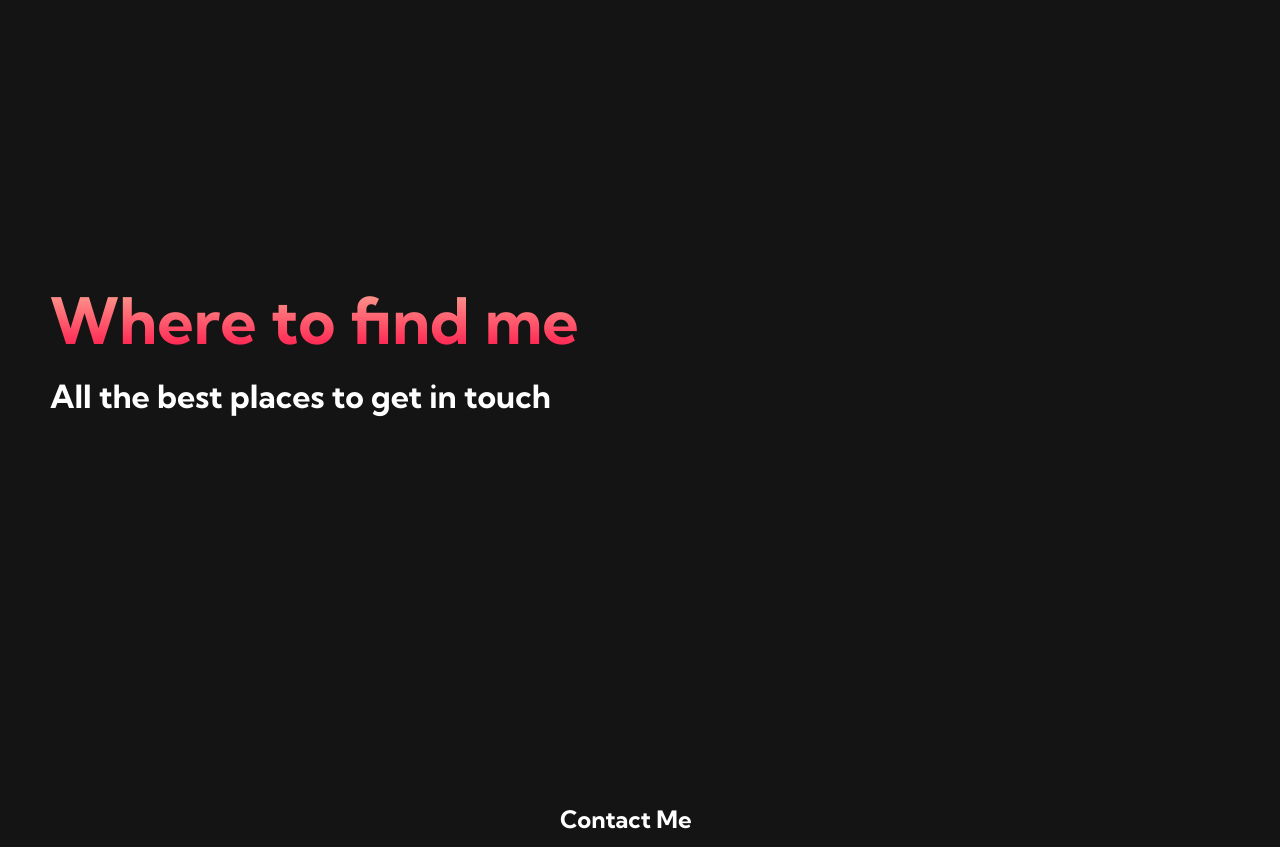
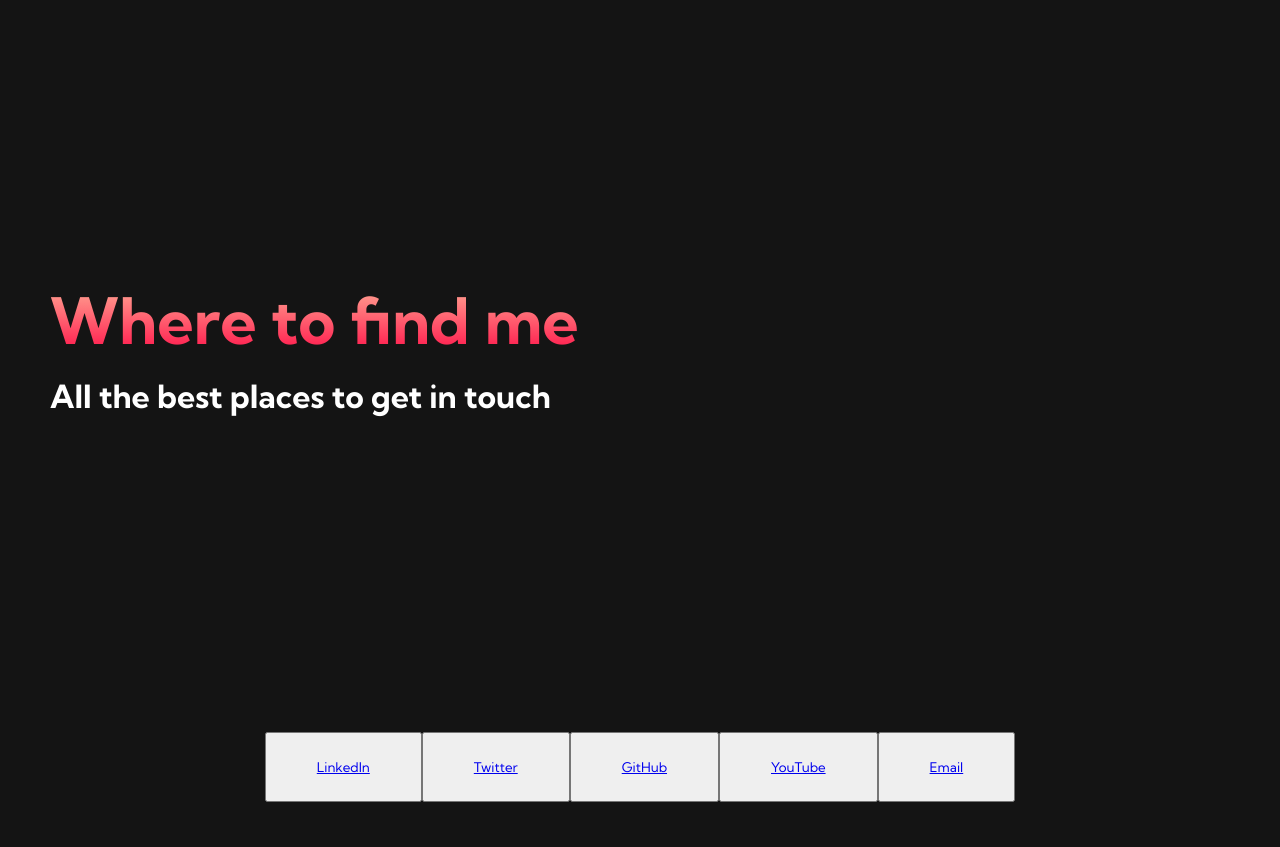
Before and after one commit to mattordev/mattor.dev, a plain HTML site: page links.html in a window 1280 px wide. Shown: the part 92-939 px from the top of the page. Drawn offline with Linux system fonts and the light colour scheme.

Commit message:
feat: added first version of buttons to links.html & links.css

```diff
--- a/css/links.css
+++ b/css/links.css
@@ -1,17 +1,17 @@
 /* Hero Section CSS */
 .main {
   background-color: #141414;
+  align-items: center;
 }
 
 .main__container {
-  display: grid;
-  grid-template-columns: 1fr 1fr;
+  display: flex;
   align-items: center;
   justify-self: center;
   margin: 0 auto;
   height: 90vh;
   background-color: #141414;
-  z-index: 1;
+
   width: 100%;
   max-width: 1300;
   padding: 0 50px;
@@ -36,11 +36,20 @@
   color: #fff;
 }
 
+.button__container {
+  align-items: center;
+  justify-content: center;
+  display: flex;
+}
+
+.button__container button {
+  padding: 25px 50px;
+  margin: 1.5rem 0;
+}
+
 /* Mobile Responsive */
 @media screen and (max-width: 768px) {
   .main__container {
-    display: grid;
-    grid-template-columns: auto;
     align-items: center;
     justify-self: center;
     width: 100%;
--- a/links.html
+++ b/links.html
@@ -1,7 +1,7 @@
 <!DOCTYPE html>
 <html lang="en">
   <head id="head">
-    <title id="title">Website</title>
+    <title id="title"></title>
     <link rel="stylesheet" href="/css/links.css" />
     <script
       src="https://kit.fontawesome.com/b4a39bea9d.js"
@@ -9,7 +9,7 @@
     ></script>
   </head>
 
-  <body>
+  <body bgcolor="#1A1A1A">
     <!-- Navbar Section -->
     <header id="header"></header>
 
@@ -21,6 +21,23 @@
           <p>All the best places to get in touch</p>
         </div>
       </div>
+      <div class="button__container">
+        <button class="social__btn">
+          <a href="/">LinkedIn</a>
+        </button>
+        <button class="social__btn">
+          <a href="/">Twitter</a>
+        </button>
+        <button class="social__btn">
+          <a href="/">GitHub</a>
+        </button>
+        <button class="social__btn">
+          <a href="/">YouTube</a>
+        </button>
+        <button class="social__btn">
+          <a href="/">Email</a>
+        </button>
+      </div>
     </div>
 
     <!-- Footer Section -->
```
